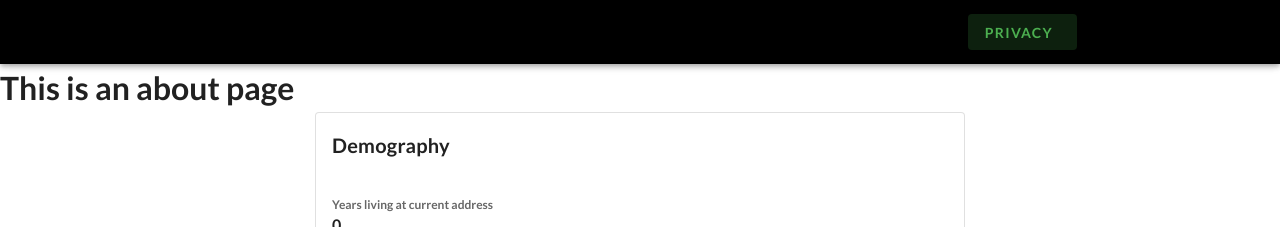
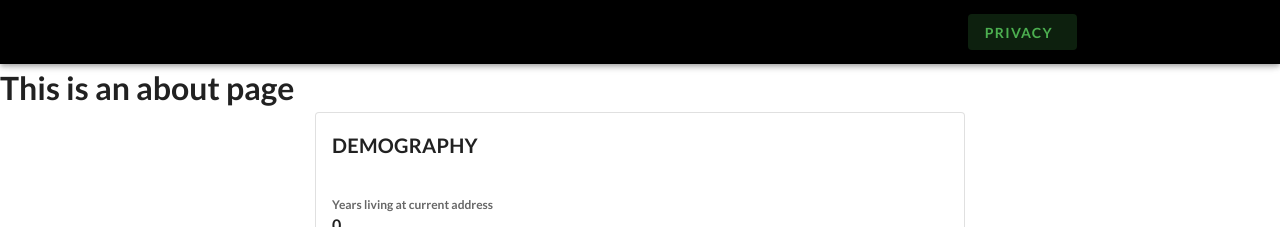
Before and after one commit to Sakib1994/credit-garden, a Vue app: page /about in a window 1280 px wide. Shown: the top 227 px of the page. Built offline with nearby package versions, Linux system fonts and the light colour scheme.

Commit message:
Working project -

```diff
--- a/src/components/Demographics.vue
+++ b/src/components/Demographics.vue
@@ -1,7 +1,7 @@
 <template>
   <div class="demographics">
     <v-card outlined class="mx-auto mb-4" max-width="650">
-      <v-card-title color="indigo">Demography</v-card-title>
+      <v-card-title color="indigo">DEMOGRAPHY</v-card-title>
       <v-form v-model="valid">
         <v-card-text>
           <v-text-field
--- a/src/views/About.vue
+++ b/src/views/About.vue
@@ -38,7 +38,7 @@ export default {
         "http://creditscoreapi-env-1.eba-7zmfpp7h.us-east-2.elasticbeanstalk.com/userresponse";
       const data = this.$store.getters.getAllStates;
 
-      //console.log(data);
+      console.log(data);
       axios.post(url, data).then(({ data, status }) => {
         if (status === 200) {
           console.log(data.message.score);
```
